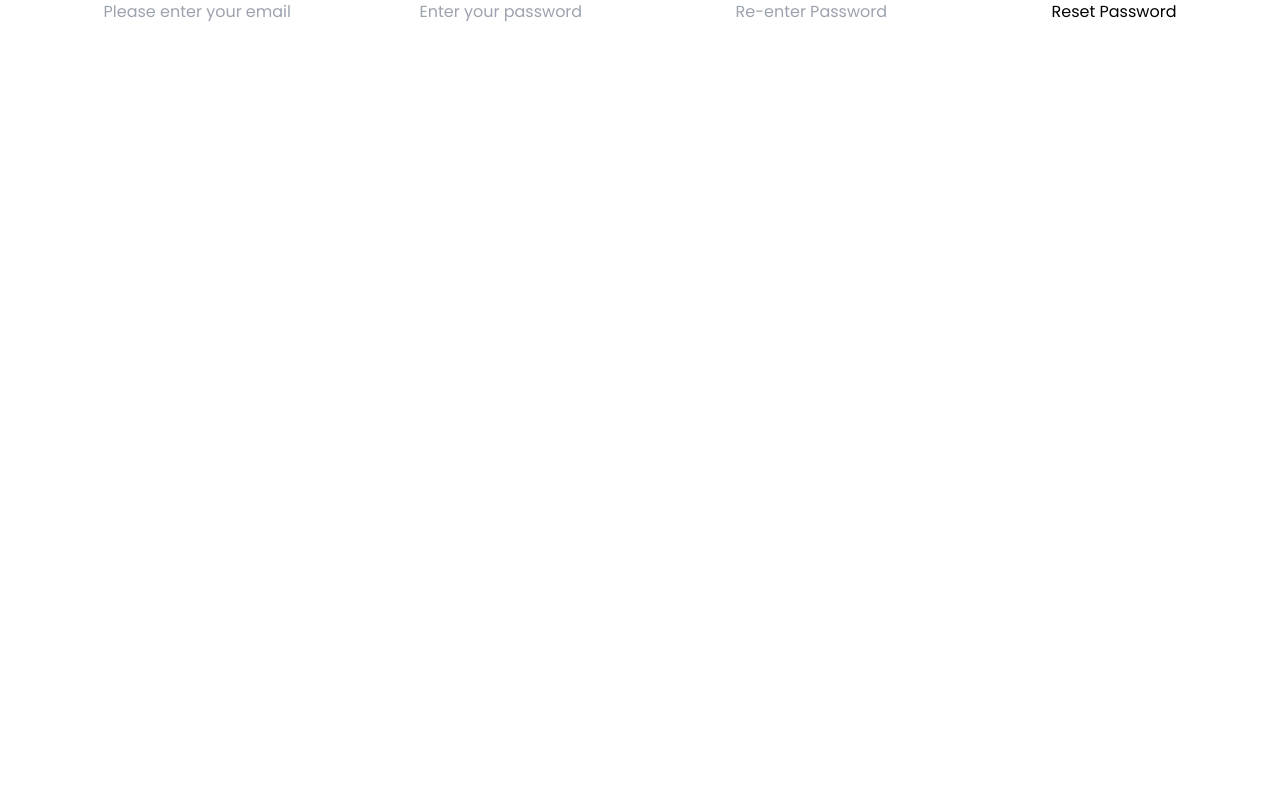
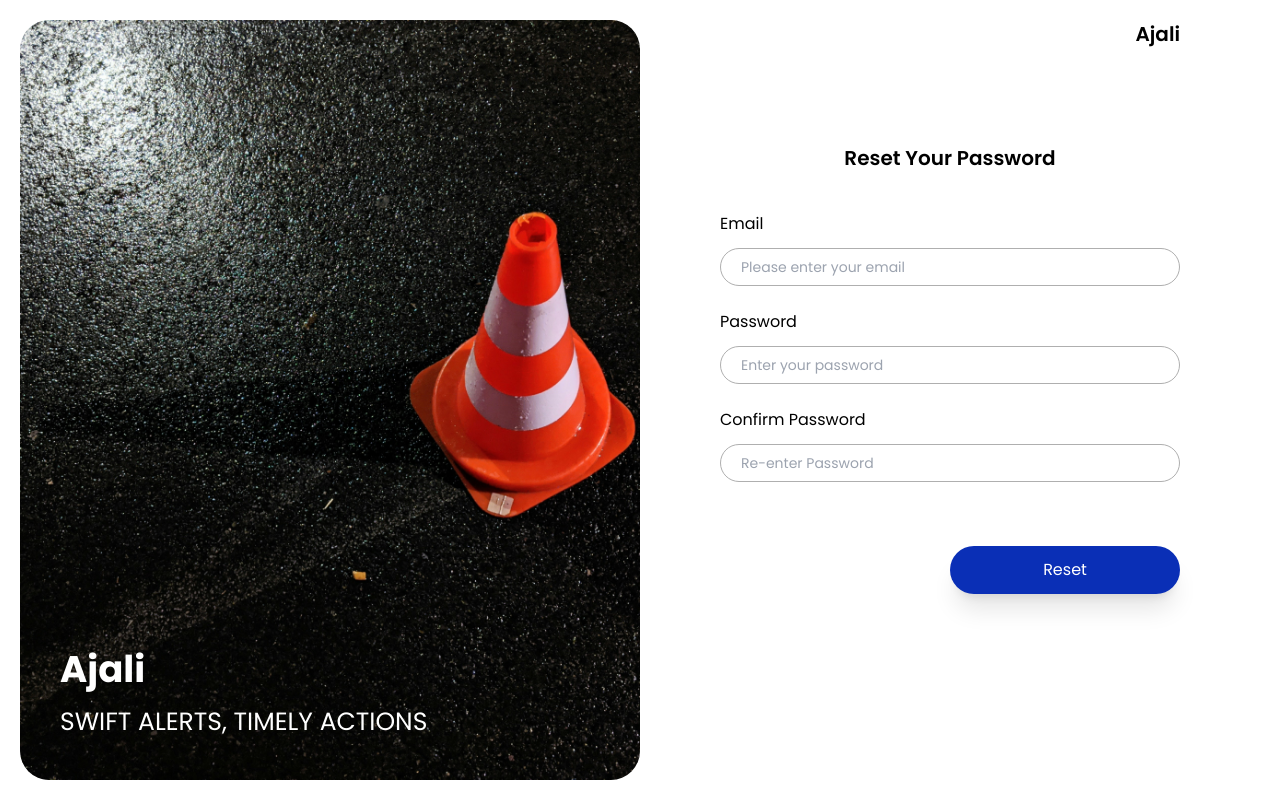
Before and after one commit to Samstar10/Aj-F, a React (Create React App) app: page /passwordreset in a window 1280 px wide. Built offline with nearby package versions, Linux system fonts and the light colour scheme.

Commit message:
Add styles to reset password component

```diff
--- a/src/Components/PasswordReset.js
+++ b/src/Components/PasswordReset.js
@@ -54,31 +54,55 @@ export default function PasswordReset() {
 
 
     return (
+        <div className="p-5 w-screen h-screen flex justify-between">
+            <div className="background-img hidden h-full w-1/2 rounded-[29px] xl:flex justify-start items-end p-10">
+                <div >
+                    <h1 className="text-3xl font-bold text-[37px] text-left text-[#FFFFFF]">Ajali</h1>
+                    <p className="text-[#FFFFFF] text-[25px] mt-4 font-normal">SWIFT ALERTS, TIMELY ACTIONS</p>
+                </div>
+            </div>
+            <div className="w-full xl:w-1/2 h-full px-5 md:px-40 lg:px-40 xl:px-20">
+                <div className="text-right mb-24">
+                    <h4 className="font-semibold text-xl">Ajali</h4>
+                </div>
+                <div className="flex flex-col justify-center my-auto">
+                    <div className="mb-10">
+                        <p className="text-xl font-semibold">Reset Your Password</p>
+                    </div>
                     <div>
-            <form onSubmit={handleSubmit}>
+                        <form onSubmit={handleSubmit} className="flex flex-col">
+                            <label className="text-sm xl:text-base font-normal text-left mb-3">Email</label>
                             <input
                                 type="email"
                                 name="email"
                                 placeholder="Please enter your email"
                                 onChange={handleChange}
                                 value={formData.email}
+                                className="border-[#AFAFAF] border-[1px] rounded-[40px] py-2 px-5 text-sm focus:outline-none mb-6"
                             />
+                            <label className="text-sm xl:text-base font-normal text-left mb-3">Password</label>
                             <input
                                 type="password"
                                 name="password"
                                 placeholder="Enter your password"
                                 onChange={handleChange}
                                 value={formData.password}
+                                className="border-[#AFAFAF] border-[1px] rounded-[40px] py-2 px-5 text-sm focus:outline-none mb-6"
                             />
+                            <label className="text-sm xl:text-base font-normal text-left mb-3">Confirm Password</label>
                             <input
                                 type="password"
                                 name="confirmPassword"
                                 placeholder="Re-enter Password"
                                 onChange={handleChange}
                                 value={formData.confirmPassword}
+                                className="border-[#AFAFAF] border-[1px] rounded-[40px] py-2 px-5 text-sm focus:outline-none mb-16"
                             />
-                <button type="submit">Reset Password</button>
+                            <button type="submit" className="text-right bg-[#0A2FB6] ml-auto text-white text-sm xl:text-base flex justify-center items-center py-3 w-1/2 rounded-[36px] hover:bg-[#5573de] shadow-xl">Reset</button>
                         </form>
+                    </div>
+                </div>
+            </div>
         </div>
     )
 }
```
Lines whose indentation alone changed are shown as unchanged.
